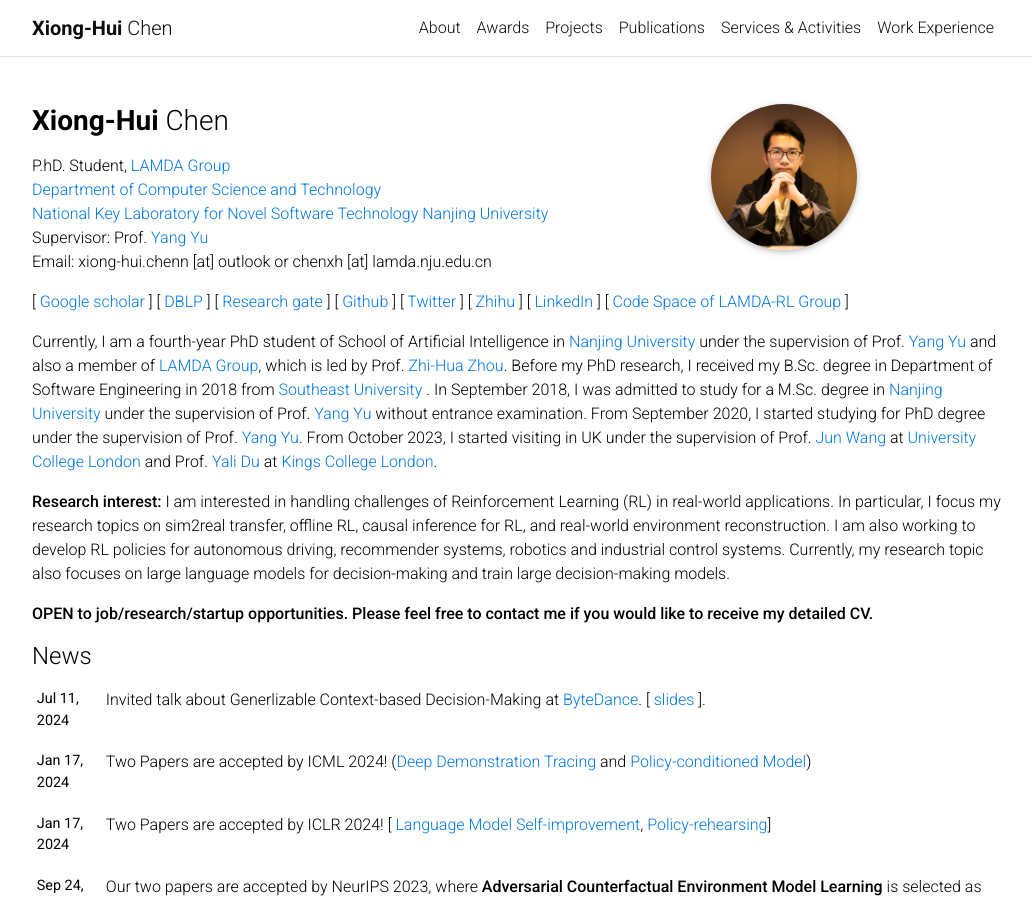
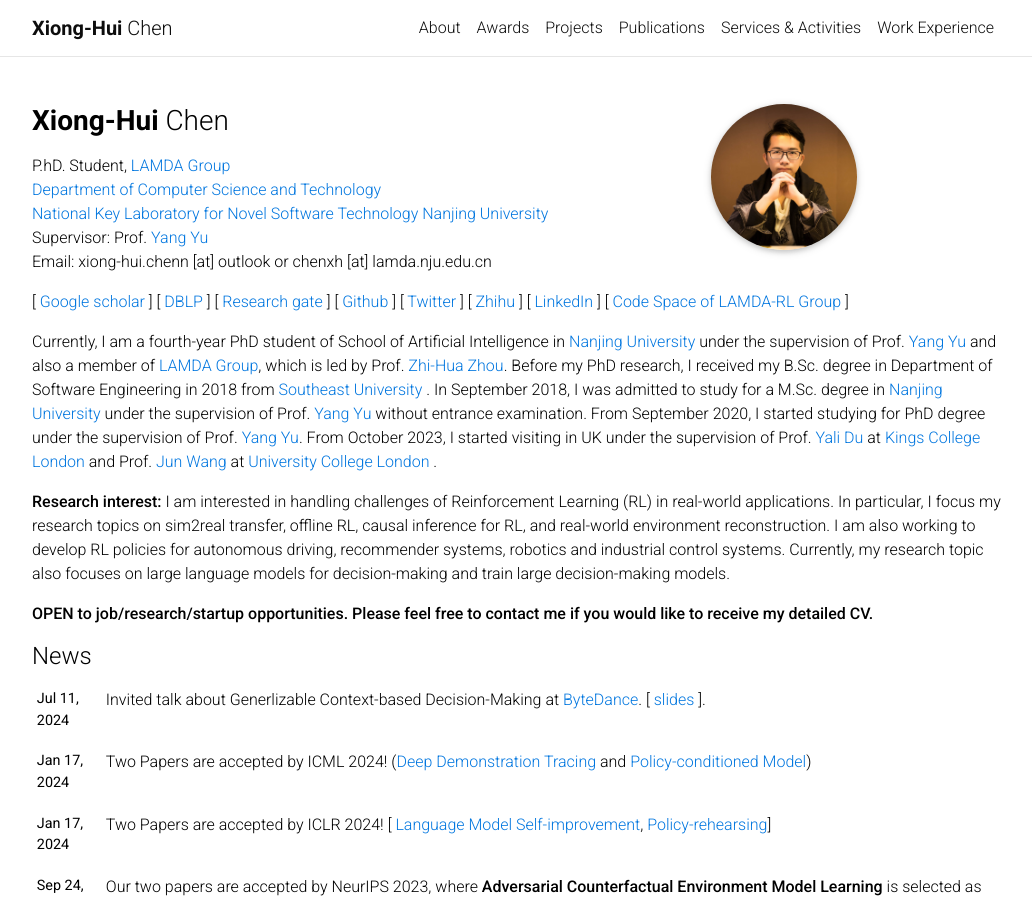
Before and after one commit to xionghuichen/xionghuichen.github.io, a Jekyll site: the page built from _pages/about.md, in a window 1280 px wide and 900 px high. Shown: the whole window, without its empty margins (123-1155 px from the left). Built offline with Jekyll 4.4.1, drawn with Linux system fonts in a browser that asks for light colours; comment, search, counter and statistics services are not loaded.

Commit message:
update info

```diff
--- a/_pages/about.md
+++ b/_pages/about.md
@@ -25,7 +25,7 @@
 
 
 <p> Currently, I am a fourth-year PhD student of School of Artificial Intelligence in <a href="https://www.nju.edu.cn/EN/main.htm">Nanjing University</a> under the supervision of Prof. <a href="http://www.lamda.nju.edu.cn/yuy/">Yang Yu</a> and also a member of <a href="https://www.lamda.nju.edu.cn/MainPage.ashx">LAMDA Group</a>, which is led by Prof. <a href="https://cs.nju.edu.cn/zhouzh/index.htm">Zhi-Hua Zhou</a>.
-Before my PhD research, I received my B.Sc. degree in Department of Software Engineering in 2018 from <a href="https://www.seu.edu.cn/english/main.htm"> Southeast University </a> . In September 2018, I was admitted to study for a M.Sc. degree in <a href="https://www.nju.edu.cn/EN/main.htm">Nanjing University</a>  under the supervision of  Prof. <a href="http://www.lamda.nju.edu.cn/yuy/">Yang Yu</a> without entrance examination.  From September 2020, I started studying for PhD degree under the supervision of  Prof. <a href="http://www.lamda.nju.edu.cn/yuy/">Yang Yu</a>. From October 2023, I started visiting in UK under the supervision of Prof. <a href="http://www0.cs.ucl.ac.uk/staff/Jun.Wang/">Jun Wang</a> at <a href="https://www.ucl.ac.uk/"> University College London </a> and Prof. <a href="https://www.kcl.ac.uk/people/yali-du">Yali Du</a> at <a href="https://www.kcl.ac.uk/">Kings College London</a>. </p>
+Before my PhD research, I received my B.Sc. degree in Department of Software Engineering in 2018 from <a href="https://www.seu.edu.cn/english/main.htm"> Southeast University </a> . In September 2018, I was admitted to study for a M.Sc. degree in <a href="https://www.nju.edu.cn/EN/main.htm">Nanjing University</a>  under the supervision of  Prof. <a href="http://www.lamda.nju.edu.cn/yuy/">Yang Yu</a> without entrance examination.  From September 2020, I started studying for PhD degree under the supervision of  Prof. <a href="http://www.lamda.nju.edu.cn/yuy/">Yang Yu</a>. From October 2023, I started visiting in UK under the supervision of Prof. <a href="https://www.kcl.ac.uk/people/yali-du">Yali Du</a> at <a href="https://www.kcl.ac.uk/">Kings College London</a> and Prof. <a href="http://www0.cs.ucl.ac.uk/staff/Jun.Wang/">Jun Wang</a> at <a href="https://www.ucl.ac.uk/"> University College London </a>. </p>
 
 
 
```
